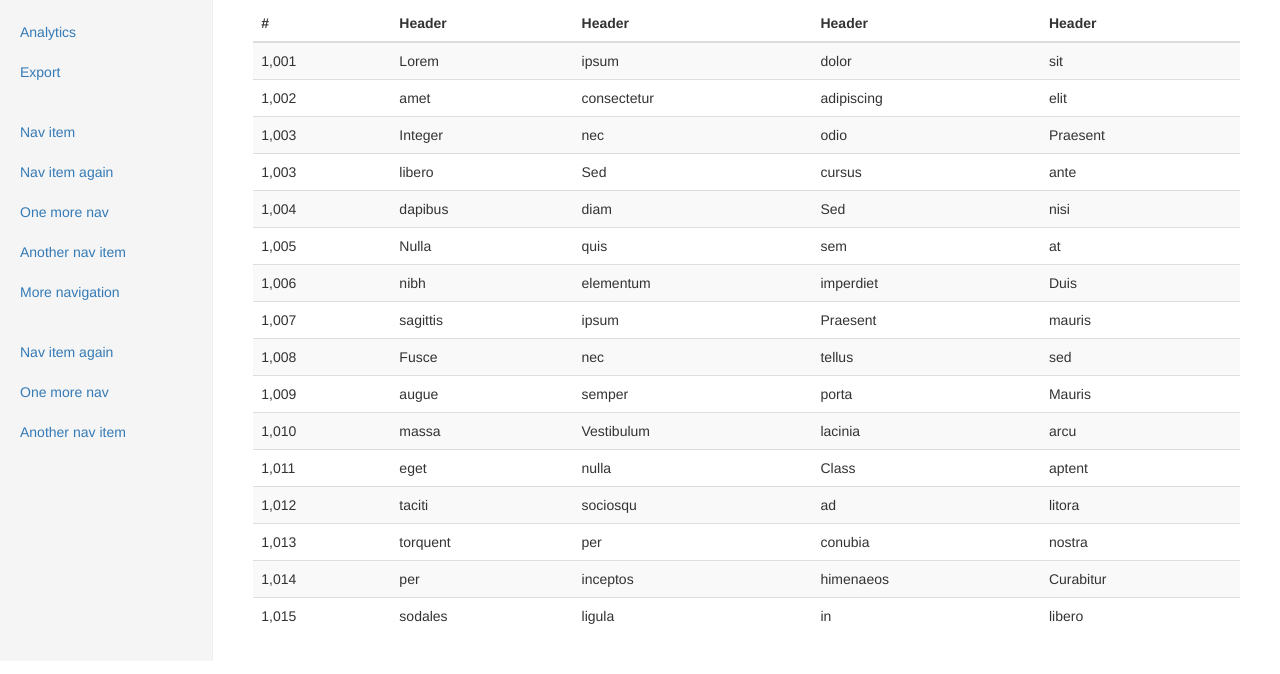
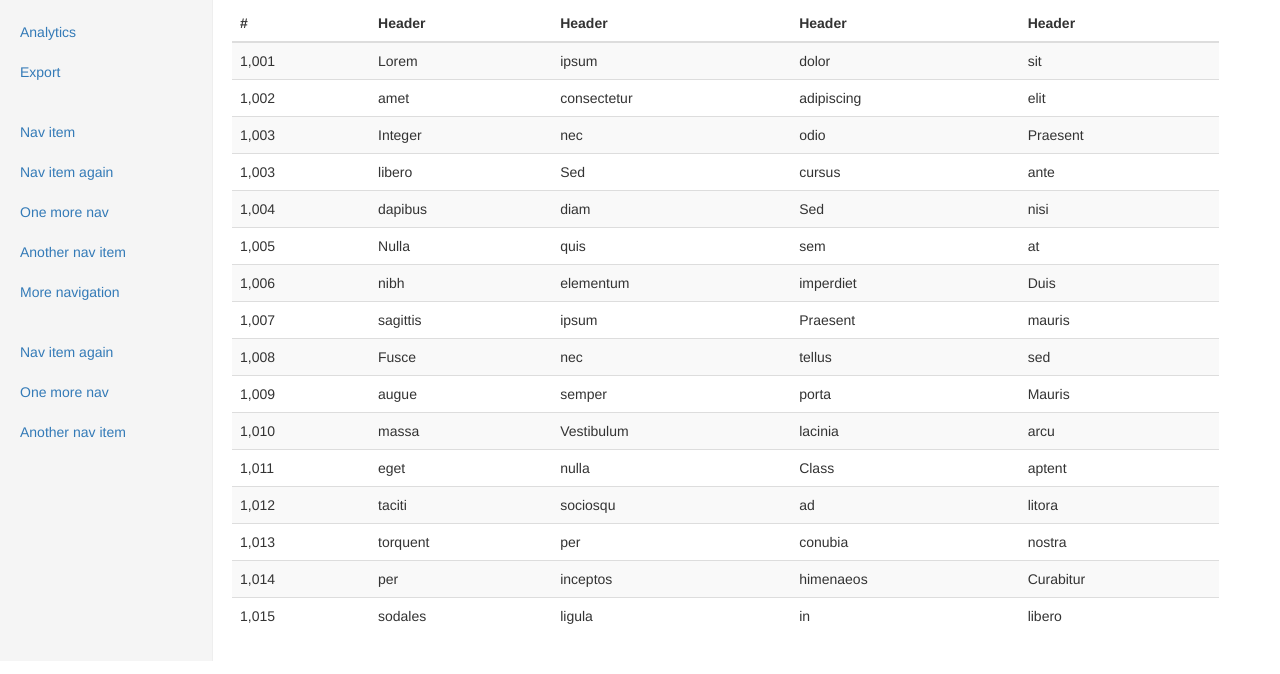
Before and after one commit to ZeroLinChen/Node-, a website: page views/dashboard.html in a window 1280 px wide. Shown: the part 139-813 px from the top of the page. Drawn offline with nearby package versions, Linux system fonts and the light colour scheme.

Commit message:
ie8兼容样式调整

```diff
--- a/views/dashboard.html
+++ b/views/dashboard.html
@@ -196,5 +196,12 @@
 <script src="https://cdn.bootcss.com/jquery/1.12.4/jquery.min.js"></script>
 <script>window.jQuery || document.write('<script src="../../assets/js/vendor/jquery.min.js"><\/script>')</script>
 <script src="https://cdn.bootcss.com/bootstrap/3.3.7/js/bootstrap.min.js"></script>
+
+<script>
+	$(function(){
+		alert($('.sidebar').width());
+		$('.main').css({'margin-left':$('.sidebar').width()+20+'px'});
+	})
+</script>
 </body>
 </html>
```
